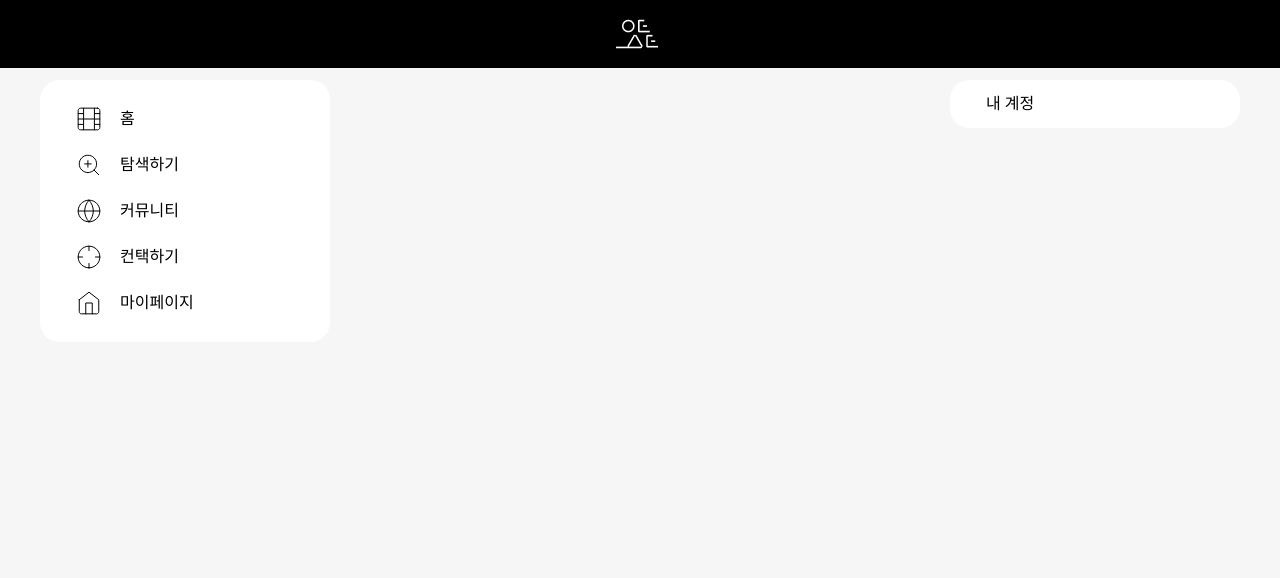
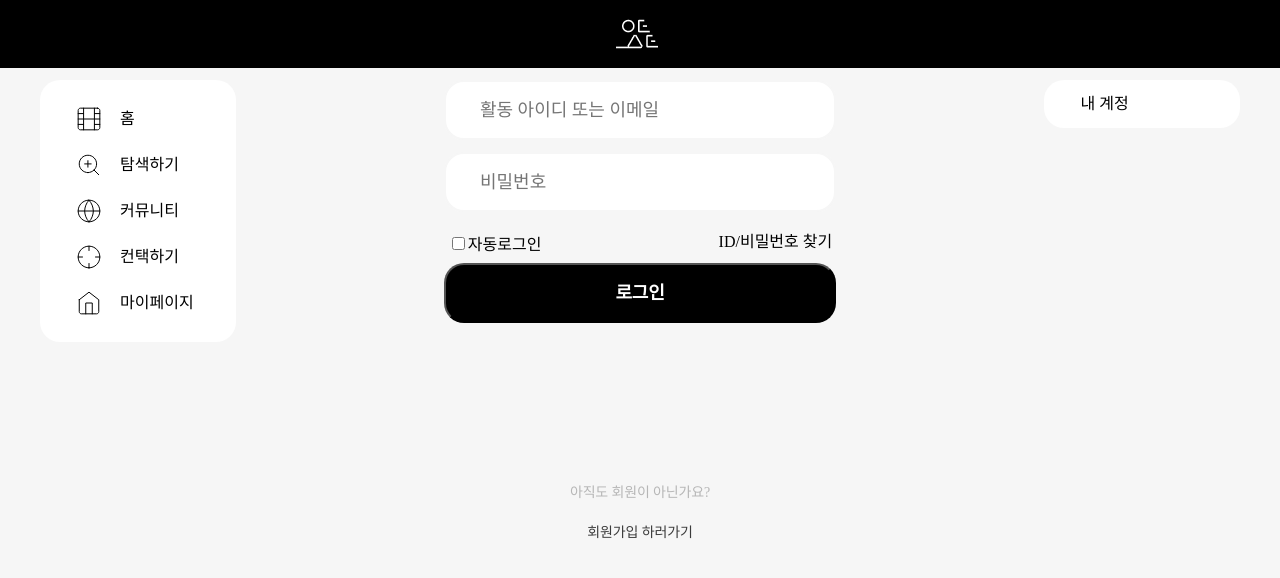
Before and after one commit to Artistep/Frontend, a React (Create React App) app: page /login in a window 1280 px wide. Shown: the top 578 px of the page. Built offline with nearby package versions, Linux system fonts and the light colour scheme; a web font is replaced by a local one.

Commit message:
[feat]Login Page

```diff
--- a/src/App.js
+++ b/src/App.js
@@ -1,6 +1,7 @@
 import { BrowserRouter, Routes, Route } from "react-router-dom";
 import Nav from "./components/navbar";
 import Main from "./pages/main";
+import Login from "./pages/login";
 import LeftSideBar from "./components/leftsidebar";
 import RightSideBar from "./components/rightsidebar";
 import GlobalStyle from "./GlobalStyle";
@@ -30,6 +31,7 @@ function App() {
           <LeftSideBar />
           <Routes>
             <Route path="/" element={<Main />} />
+            <Route path="/login" element={<Login />} />
           </Routes>
           <RightSideBar />
         </div>
--- /dev/null
+++ b/src/components/Label/styled.js
@@ -0,0 +1,25 @@
+import styled from "styled-components";
+
+export const SmallLabel = styled.label`
+font-family: 'Noto Sans KR';
+font-style: normal;
+font-weight: 400;
+font-size: 14px;
+line-height: 20px;
+text-align: center;
+letter-spacing: -0.01em;
+padding: 10px;
+color: #B6B6B6;
+`
+
+export const BigLabel = styled.label`
+font-family: 'Noto Sans KR';
+font-style: normal;
+font-weight: 500;
+font-size: 14px;
+line-height: 20px;
+text-align: center;
+letter-spacing: -0.01em;
+padding: 10px;
+color: #3B3B3B;
+`
--- /dev/null
+++ b/src/components/button/styled.js
@@ -0,0 +1,17 @@
+import styled from "styled-components";
+
+export const LoginButton = styled.button`
+  width: 392px;
+  height: 60px;
+  background: #000000;
+  border-radius: 20px;
+  font-family: "Noto Sans KR";
+  font-style: normal;
+  font-weight: 700;
+  font-size: 18px;
+  line-height: 26px;
+  text-align: center;
+  letter-spacing: -0.01em;
+
+  color: #ffffff;
+`;
--- /dev/null
+++ b/src/components/inputbar/styled.js
@@ -0,0 +1,16 @@
+import styled from "styled-components";
+
+export const LoginInput = styled.input`
+  width: 392px;
+  height: 60px;
+  background: #ffffff;
+  border: 2px solid #f6f6f6;
+  border-radius: 20px;
+  padding: 17px 34px;
+  font-family: "Noto Sans KR";
+  font-style: normal;
+  font-weight: 400;
+  font-size: 18px;
+  line-height: 26px;
+  margin-bottom: 12px;
+`;
--- /dev/null
+++ b/src/pages/login/index.jsx
@@ -0,0 +1,44 @@
+import React from "react";
+import { LoginInput } from "../../components/Inputbar/styled";
+import { LoginButton } from "../../components/button/styled";
+import { SmallLabel, BigLabel } from "../../components/Label/styled";
+
+const Login = () => {
+  return (
+    <div style={{ width: "100%", display: "block", textAlign: "center" }}>
+      <div style={{ width: "50%", margin: "0 auto" }}>
+        <LoginInput placeholder="활동 아이디 또는 이메일" />
+        <LoginInput placeholder="비밀번호" />
+
+        <div
+          style={{
+            display: "flex",
+            justifyContent: "space-between",
+            margin: "10px",
+          }}
+        >
+          <div>
+            <input type="checkbox" />
+            <label>자동로그인</label>
+          </div>
+          <div>
+            <label>ID/비밀번호 찾기</label>
+          </div>
+        </div>
+
+        <LoginButton>로그인</LoginButton>
+
+        <div style={{marginTop:"150px", display:"grid"}}>
+            <SmallLabel>
+                아직도 회원이 아닌가요?
+            </SmallLabel>
+            <BigLabel>
+                회원가입 하러가기
+            </BigLabel>
+        </div>
+      </div>
+    </div>
+  );
+};
+
+export default Login;
```
Also changed, not shown: src/components/inputbar/index.jsx (+11 -0 lines).
